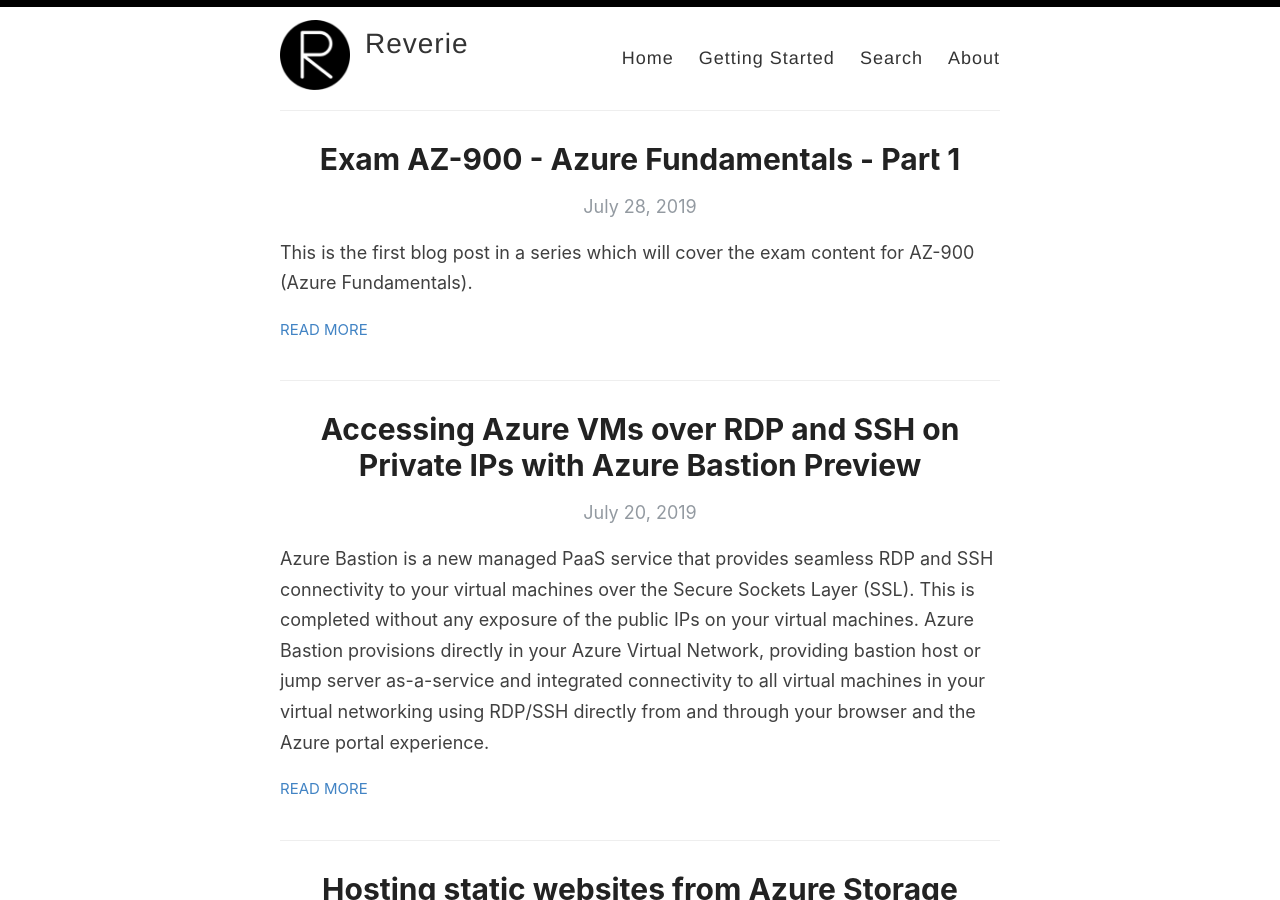
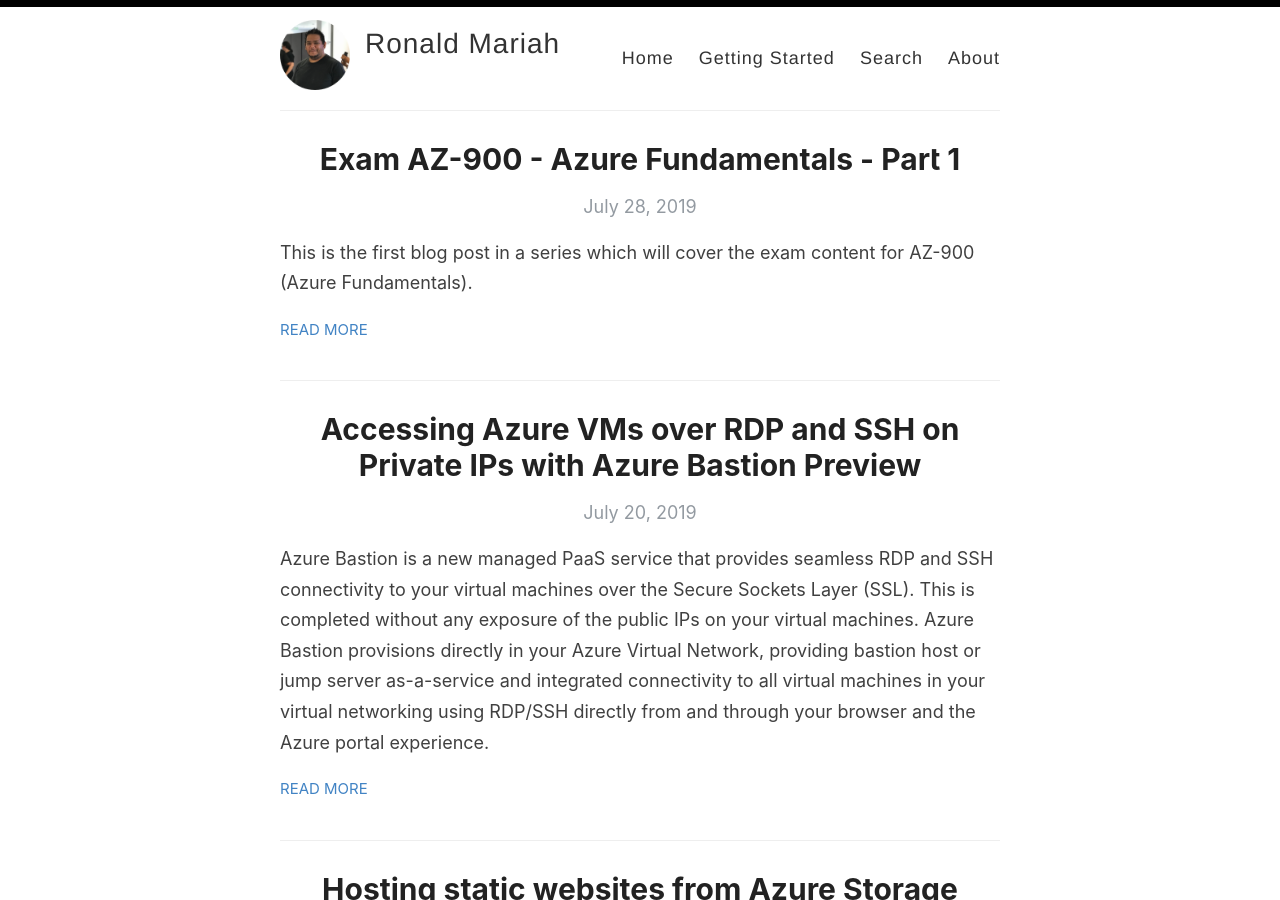
Before and after one commit to RonaldMariah/ronaldmariah.github.io, a Jekyll site: the page built from index.html, in a window 1280 px wide and 900 px high. Built offline with Jekyll 4.4.1, drawn with Linux system fonts in a browser that asks for light colours; the list of posts is cut into pages by our own code.

Commit message:
Profile icon and site title.

```diff
--- a/_config.yml
+++ b/_config.yml
@@ -3,7 +3,7 @@
 #
 
 # Name of your site (displayed in the header)
-name: Reverie
+name: Ronald Mariah
 
 # Name of the author
 author: Ronald Mariah
@@ -12,7 +12,7 @@ author: Ronald Mariah
 description:
 
 # URL of your avatar or profile pic (you could use your GitHub profile pic)
-avatar: /images/reverie.png
+avatar: /assets/logos/profile-circle-cropped.png
 
 #
 # Flags below are optional
@@ -21,7 +21,7 @@ avatar: /images/reverie.png
 # Includes an icon in the footer for each username you enter
 footer-links:
   dribbble:
-  email: amit.d.merchant@gmail.com
+  email: ronaldmariah@gmail.com
   facebook:
   flickr:
   github: ronaldmariah/ronaldmariah.github.io
```
